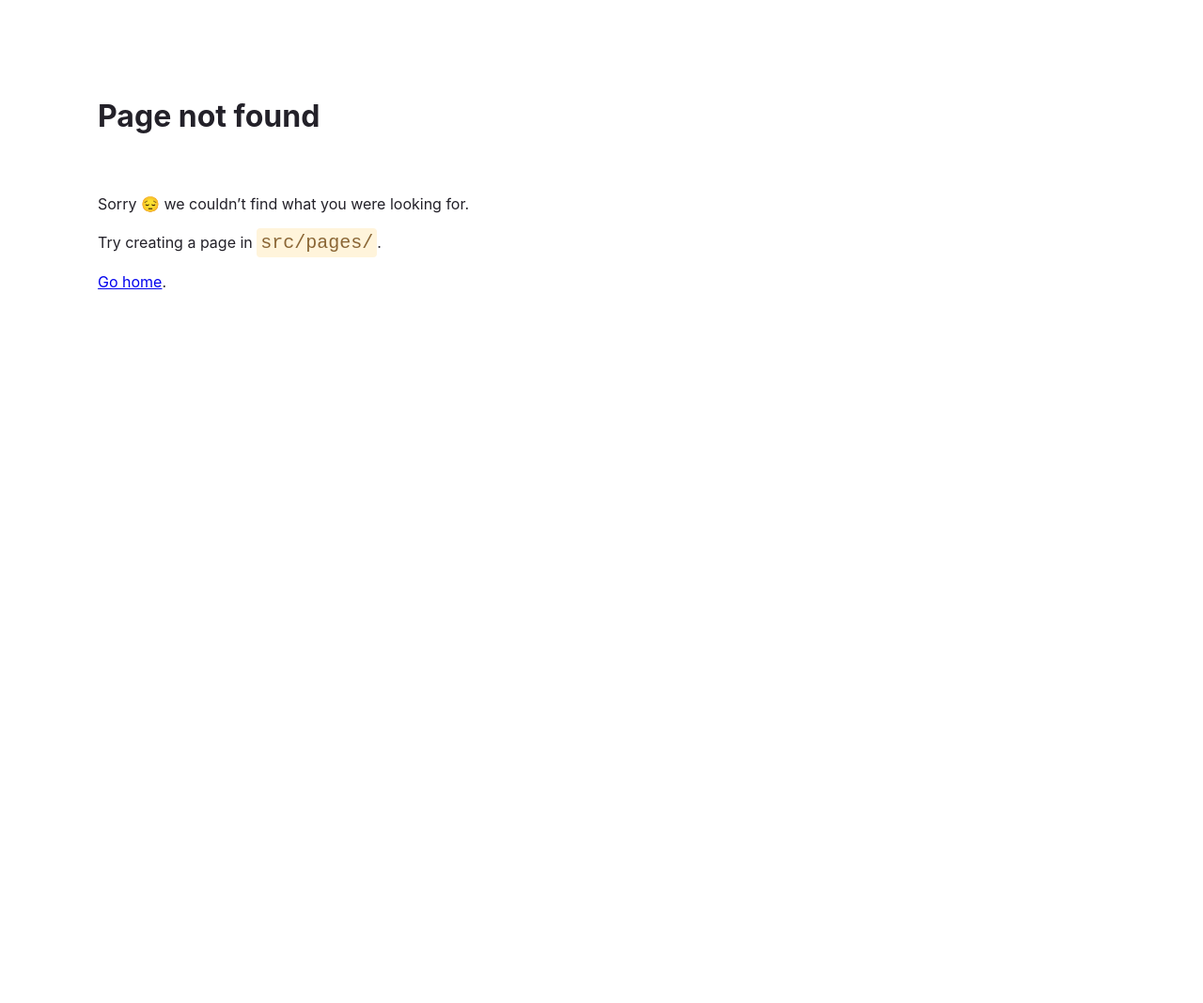
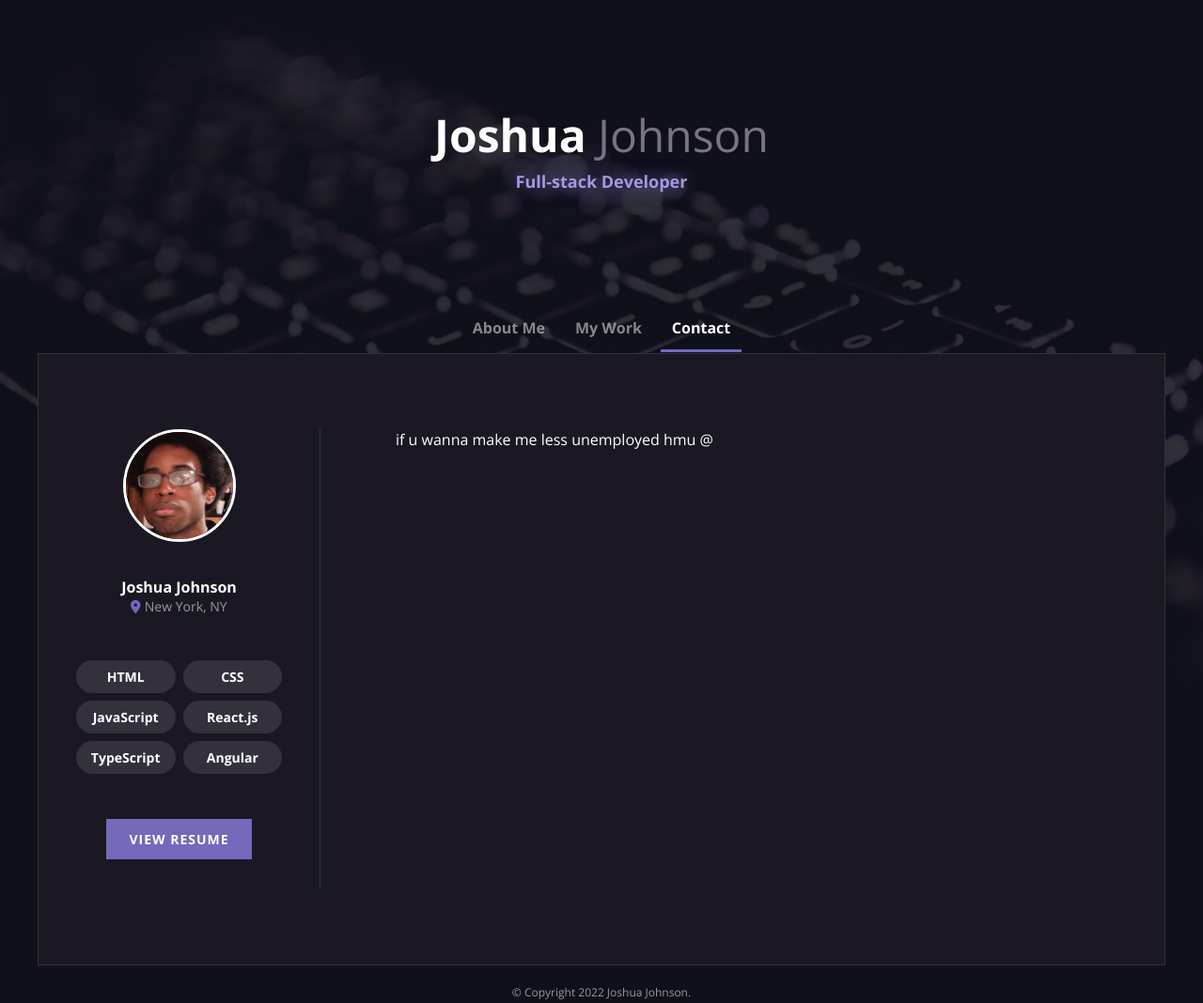
Before and after one commit to joshua-deon/site, a Gatsby site: page /contact in a window 1280 px wide. Before the commit this address had no page. Shown: the whole page at 94% size. Before the commit the page ends 800 px from the top, so only its background shows below. Built offline with nearby package versions, Linux system fonts and the light colour scheme; Gatsby itself is replaced by a stand-in of ours.

Commit message:
feat: core functionality finished

```diff
--- a/package.json
+++ b/package.json
@@ -14,6 +14,9 @@
     "clean": "gatsby clean"
   },
   "dependencies": {
+    "@fortawesome/fontawesome-svg-core": "^1.3.0",
+    "@fortawesome/free-solid-svg-icons": "^6.0.0",
+    "@fortawesome/react-fontawesome": "^0.1.17",
     "gatsby": "^4.9.2",
     "gatsby-plugin-sass": "^5.9.0",
     "react": "^17.0.1",
--- a/src/components/logo/styles.scss
+++ b/src/components/logo/styles.scss
@@ -18,5 +18,6 @@
     color: #a39ae1;
     font-size: 18px;
     font-weight: 700;
+    text-shadow: 0 0 20px #7469bb;
   }
 }
--- a/src/components/nav/index.js
+++ b/src/components/nav/index.js
@@ -1,3 +1,4 @@
+import { Link } from "gatsby";
 import React from "react";
 import "./styles.scss";
 
@@ -6,19 +7,31 @@ const Nav = () => {
     <nav className="nav">
       <ul className="nav__list">
         <li className="nav__item">
-          <a href="#" className="nav__link nav__link--active">
+          <Link
+            to="/"
+            className="nav__link"
+            activeClassName="nav__link--active"
+          >
             About Me
-          </a>
+          </Link>
         </li>
         <li className="nav__item">
-          <a href="#" className="nav__link">
+          <Link
+            to="/work"
+            className="nav__link"
+            activeClassName="nav__link--active"
+          >
             My Work
-          </a>
+          </Link>
         </li>
         <li className="nav__item">
-          <a href="#" className="nav__link">
+          <Link
+            to="/contact"
+            className="nav__link"
+            activeClassName="nav__link--active"
+          >
             Contact
-          </a>
+          </Link>
         </li>
       </ul>
     </nav>
--- a/src/components/sticky/index.js
+++ b/src/components/sticky/index.js
@@ -1,6 +1,9 @@
 import React from "react";
 import "./styles.scss";
 import image from "../../images/josh-photo.jpg";
+import resume from "../../images/resume.pdf";
+import { FontAwesomeIcon } from "@fortawesome/react-fontawesome";
+import { faLocationDot } from "@fortawesome/free-solid-svg-icons";
 
 const Sticky = () => {
   return (
@@ -10,7 +13,13 @@ const Sticky = () => {
       </div>
       <div className="sticky__header">
         <div className="sticky__name">Joshua Johnson</div>
-        <div className="sticky__location">New York, NY</div>
+        <div className="sticky__location">
+          <FontAwesomeIcon
+            icon={faLocationDot}
+            className="sticky__location-icon"
+          />
+          New York, NY
+        </div>
       </div>
 
       <ul className="sticky__skills">
@@ -23,7 +32,7 @@ const Sticky = () => {
       </ul>
 
       <div className="sticky__resume">
-        <a href="#" className="button">
+        <a href={resume} className="button">
           View Resume
         </a>
       </div>
--- a/src/components/sticky/styles.scss
+++ b/src/components/sticky/styles.scss
@@ -24,10 +24,15 @@
     color: #999;
     font-size: 14px;
     text-align: center;
+    &-icon {
+      color: #7469bb;
+      margin-right: 4px;
+    }
   }
+
   &__skills {
     display: grid;
-    grid-template-columns: 50% 50%;
+    grid-template-columns: 1fr 1fr;
     flex-wrap: wrap;
     list-style-type: none;
     padding: 0;
--- /dev/null
+++ b/src/pages/contact.js
@@ -0,0 +1,20 @@
+import * as React from "react";
+import "../styles/global.scss";
+import Logo from "../components/logo";
+import Nav from "../components/nav";
+import Content from "../components/content";
+import Footer from "../components/footer";
+
+// markup
+const ContactPage = () => {
+  return (
+    <main className="container">
+      <Logo />
+      <Nav />
+      <Content>if u wanna make me less unemployed hmu @</Content>
+      <Footer />
+    </main>
+  );
+};
+
+export default ContactPage;
--- a/src/styles/global.scss
+++ b/src/styles/global.scss
@@ -1,12 +1,14 @@
-@import url("https://fonts.googleapis.com/css2?family=Open+Sans:wght@300;400;700&display=swap");
+@import url("https://fonts.googleapis.com/css2?family=Open+Sans:ital,wght@0,300;0,400;0,700;1,300&display=swap");
 
 * {
   box-sizing: border-box;
 }
 html {
-  background-image: url("../images/background.webp");
+  background-image: url("../images/joshie-background.png");
+  background-size: cover;
   color: white;
   font-family: "Open Sans", sans-serif;
+  -webkit-font-smoothing: antialiased;
 }
 .container {
   max-width: 1200px;
@@ -24,4 +26,19 @@ html {
   letter-spacing: 1px;
   display: inline-block;
   margin: 32px 0;
+  &:hover {
+    box-shadow: 0 0 20px 0 #7469bb;
+  }
 }
+
+h2 {
+  font-style: italic;
+  font-weight: 300;
+  color: #999;
+  margin-bottom: 32px;
+}
+
+p {
+  color: #999;
+  line-height: 1.5;
+}
```
Also changed, not shown: src/pages/work.js (added, +20 -0 lines), src/images/joshie-background.png (added), 2 other files.
